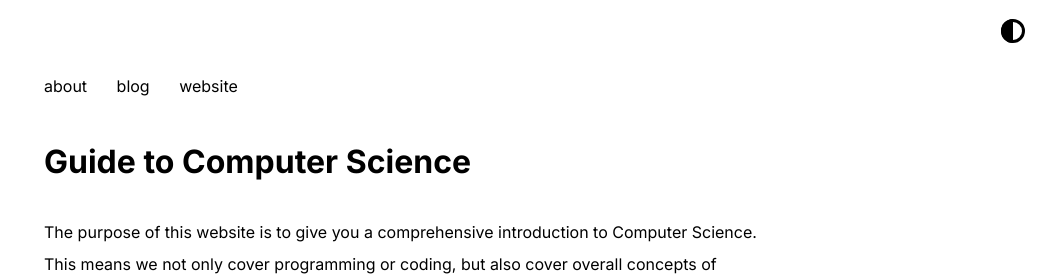
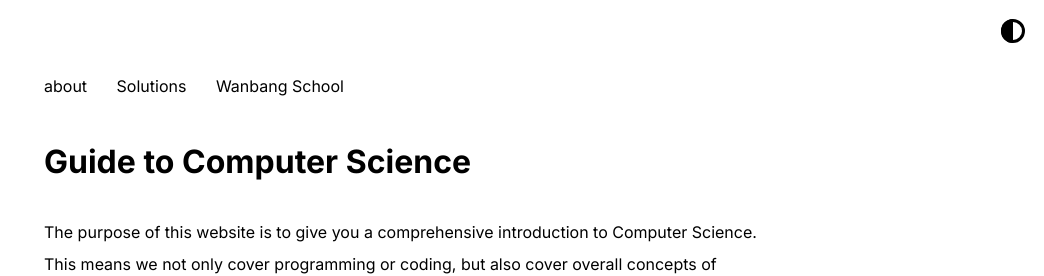
Before and after one commit to jaejun0909/A-Guide-to-Computer-Science, a Jekyll site: the page built from index.md, in a window 1280 px wide. Shown: the top 276 px of the page, without its empty margins (236-1280 px from the left). Built offline with Jekyll 4.4.1, drawn with Linux system fonts in a browser that asks for light colours.

Commit message:
Update home.yml to rename blog entry to Solutions and change website entry to Wanbang School

```diff
--- a/_data/home.yml
+++ b/_data/home.yml
@@ -2,10 +2,10 @@ navbar_entries:
   - title: about
     url: about
 
-  - title: blog
+  - title: Solutions
     url: blog
 
-  - title: website
+  - title: Wanbang School
     url: https://www.abhinav.co
 
 project_entries:
```
